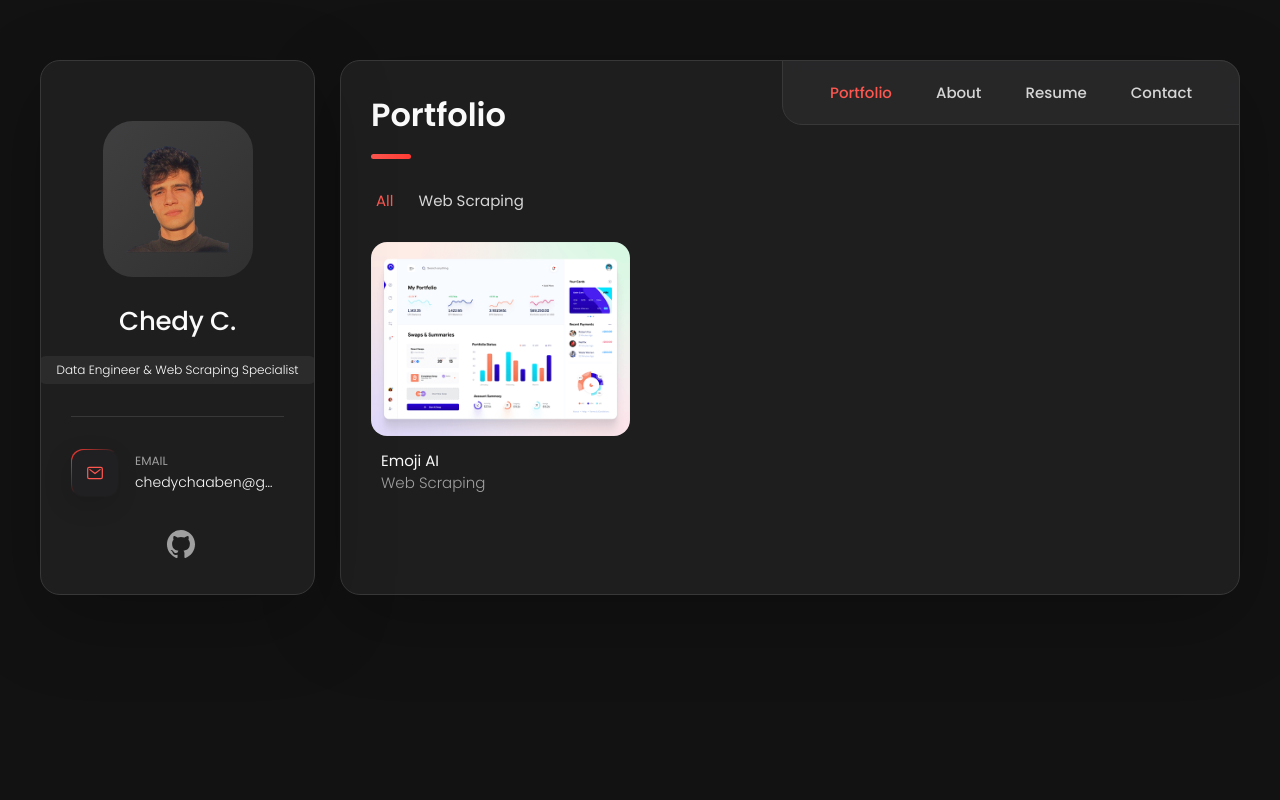
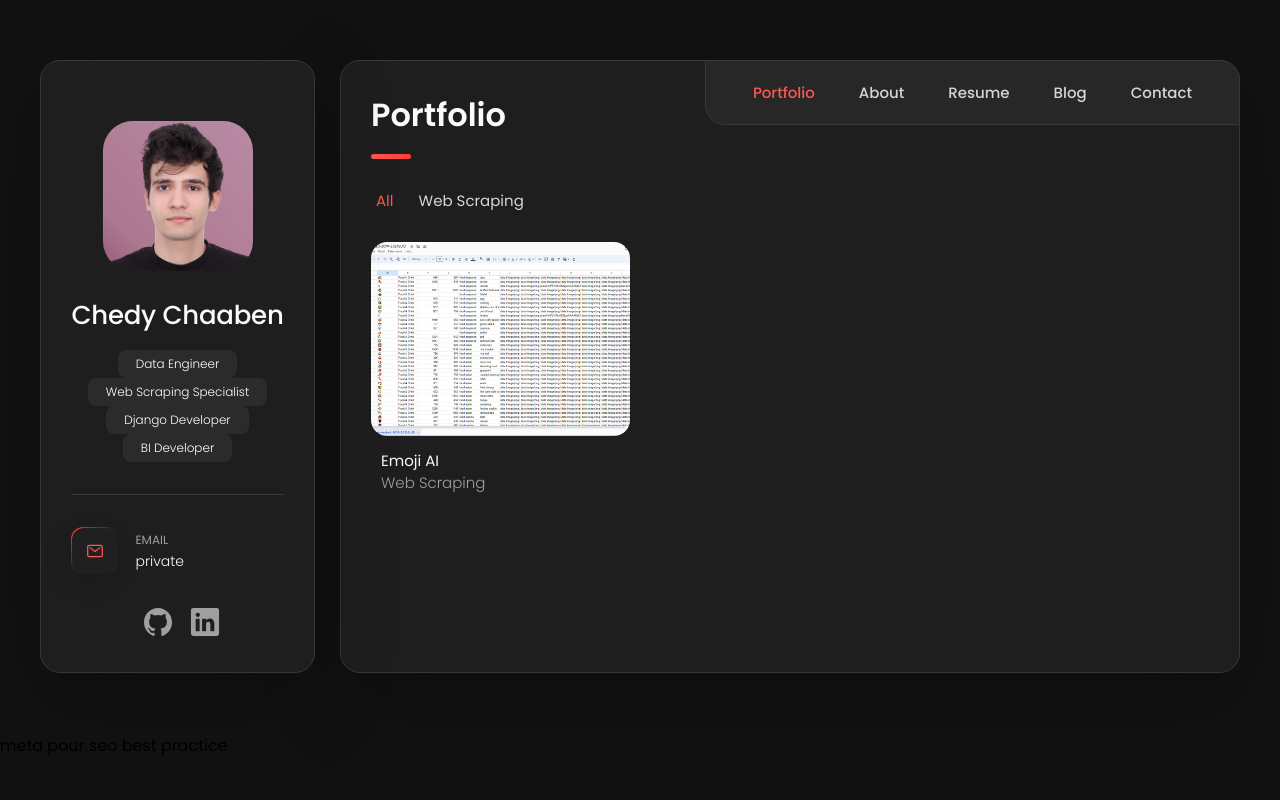
Before and after one commit to chedychaaben/portfolio-website, a Django app: page / in a window 1280 px wide. Run offline with Django 3.2, Linux system fonts and the light colour scheme; data that the repository does not hold is empty.

Commit message:
Frontend Editing

```diff
--- a/apps/portfolio/admin.py
+++ b/apps/portfolio/admin.py
@@ -1,6 +1,6 @@
 from django.contrib import admin
 
-from .models import Preview, Quote, Skill, Project,ProjectTech , ProjectImage
+from .models import Preview, Quote, Skill, Project,ProjectTech , ProjectImage, ContactForm
 # Register your models here.
 admin.site.register(Preview)
 admin.site.register(Quote)
@@ -8,3 +8,4 @@ admin.site.register(Skill)
 admin.site.register(Project)
 admin.site.register(ProjectTech)
 admin.site.register(ProjectImage)
+admin.site.register(ContactForm)
--- a/apps/portfolio/views.py
+++ b/apps/portfolio/views.py
@@ -1,5 +1,7 @@
 from django.shortcuts import render
-from .models import Preview, Quote, Skill, Project
+from .models import Preview, Quote, Skill, Project, ContactForm
+from django.http import HttpResponse
+
 
 # Create your views here.
 def homepage(request):
@@ -15,3 +17,13 @@ def homepage(request):
         'projects' : projects
     }
     return render(request, 'homepage.html', context=context)
+
+def contactform(request):
+    if request.method == 'POST':
+        full_name = request.POST.get('full_name')
+        email = request.POST.get('email')
+        message = request.POST.get('message')
+        ContactForm.objects.create(full_name=full_name, email=email, message=message)
+        return HttpResponse(f'Thank you {full_name}')
+    else:
+        return HttpResponse(f'Message not saved :/')
--- a/portfolio/settings.py
+++ b/portfolio/settings.py
@@ -7,7 +7,7 @@ import os
 # Build paths inside the project like this: BASE_DIR / 'subdir'.
 BASE_DIR = Path(__file__).resolve().parent.parent
 
-prod = True
+prod = False
 # Quick-start development settings - unsuitable for production
 # See https://docs.djangoproject.com/en/3.2/howto/deployment/checklist/
 
--- a/portfolio/urls.py
+++ b/portfolio/urls.py
@@ -10,7 +10,8 @@ from apps.portfolio import views as portfolioviews
 
 urlpatterns = [
     path('admin/', admin.site.urls),
-    path('', portfolioviews.homepage, name="homepage")
+    path('', portfolioviews.homepage, name="homepage"),
+    path('contactform/', portfolioviews.contactform, name="contactform")
 ]
 
 if not settings.DEBUG:
--- a/templates/homepage.html
+++ b/templates/homepage.html
@@ -16,14 +16,19 @@
     <div class="sidebar-info">
 
       <figure class="avatar-box">
-        <img src="{% static "images/my-profile-image.png"%}" alt="Chedy Chaaben" width="100">
+        <img class="avatar-box" src="{% static "images/MY PIC_300x300.png"%}" alt="Chedy Chaaben" width="100">
       </figure>
 
       <div class="info-content">
         <h1 class="name" title="Chedy Chaaben">
-          Chedy C.
+          Chedy Chaaben
         </h1>
-        <p class="title">Data Engineer & Web Scraping Specialist</p>
+        <div class="display: flex;">
+          <p class="title">Data Engineer</p>
+          <p class="title">Web Scraping Specialist</p>
+          <p class="title">Django Developer</p>
+          <p class="title">BI Developer</p>
+        </div>
       </div>
 
       <button class="info_more-btn" data-sidebar-btn>
@@ -49,7 +54,7 @@
           <div class="contact-info">
             <p class="contact-title">Email</p>
 
-            <a href="mailto:chedychaaben@gmail.com" class="contact-link">chedychaaben@gmail.com</a>
+            <a href="mailto:pleaseusethecontactform@chedychaaben.com" class="contact-link">private</a>
           </div>
 
         </li>
@@ -108,6 +113,12 @@
           </a>
         </li>
 
+        <li class="social-item">
+          <a href="https://www.linkedin.com/in/chedy-chaaben-154391157/" class="social-link">
+            <ion-icon name="logo-linkedin" size="large" ></ion-icon>
+          </a>
+        </li>
+
       </ul>
 
     </div>
@@ -143,6 +154,10 @@
           <button class="navbar-link" data-nav-link>Resume</button>
         </li>
 
+
+        <li class="navbar-item">
+          <button class="navbar-link" data-nav-link>Blog</button>
+        </li>
 
         <li class="navbar-item">
           <button class="navbar-link" data-nav-link>Contact</button>
@@ -214,7 +229,7 @@
                   <ion-icon name="eye-outline"></ion-icon>
                 </div>
 
-                <img src="{% static "images/project-2.png"%}" alt="Emoji AI" loading="lazy">
+                <img src="{% static "images/projectEmojiAI.jpg"%}" alt="Emoji AI" loading="lazy">
               </figure>
 
               <h3 class="project-title">Emoji AI</h3>
@@ -622,13 +525,70 @@
 
       </section>
 
-      <br>
+    </article>
+
+    <!--
+      - #RESUME
+    -->
+
+    <article class="resume" data-page="resume">
+
+      <header>
+        <h2 class="h2 article-title">Resume</h2>
+      </header>
 
       <section class="timeline">
 
         <div class="title-wrapper">
           <div class="icon-box">
-            <ion-icon name="book-outline"></ion-icon>
+            <ion-icon name="school-outline"></ion-icon>
+          </div>
+
+          <h3 class="h3">Education</h3>
+        </div>
+
+        <ol class="timeline-list">
+
+          <li class="timeline-item">
+            <div class="social-item" style="display: flex;">
+              <h4 class="h4 timeline-item-title">North Amercian Private University</h4>
+              <a href="https://nau.tn/" class="social-link" target="_blank">
+                <ion-icon name="open-outline" size="small" ></ion-icon>
+              </a>
+            </div>
+            <span>Engineer's degree, Computer Science Engineering</span>
+          </li>
+
+          <li class="timeline-item">
+            <div class="social-item" style="display: flex;">
+              <h4 class="h4 timeline-item-title">Higher Institute of Computer Science and Multimedia</h4>
+              <a href="https://isimsf.rnu.tn/" class="social-link" target="_blank">
+                <ion-icon name="open-outline" size="small" ></ion-icon>
+              </a>
+            </div>
+            <span>Bachelor's Degree in Data Analytics and Big Data</span>
+          </li>
+
+          <li class="timeline-item">
+
+            <h4 class="h4 timeline-item-title">High school</h4>
+
+            <span></span>
+
+            <p class="timeline-text">
+            </p>
+
+          </li>
+
+        </ol>
+
+      </section>
+
+      <section class="timeline">
+
+        <div class="title-wrapper">
+          <div class="icon-box">
+            <ion-icon name="ribbon-outline"></ion-icon>
           </div>
 
           <h3 class="h3">Certifications</h3>
@@ -637,52 +597,143 @@
         <ol class="timeline-list">
 
           <li class="timeline-item">
+            <h4 class="h4 timeline-item-title">University of Michigan</h4>
+            <span>Using Python to Access Web Data</span>
+            <h4 class="timeline-text">Certification ID: UZT5ELM6SKMR</h4>
+            <div class="social-item" style="display: flex;">
+              <h4 class="timeline-text">Verify At</h4>
+              <a href="https://coursera.org/verify/UZT5ELM6SKMR" class="social-link" target="_blank">
+                <ion-icon name="open-outline" size="small" ></ion-icon>
+              </a>
+            </div>
+          </li>
 
-            <h4 class="h4 timeline-item-title">AWS S3 Basics</h4>
-
-            <p class="timeline-text">
-              Native
-            </p>
-            Provider:University of Michigan
-            Issued:
-            Verify Link :
+          <li class="timeline-item">
+            <h4 class="h4 timeline-item-title">Coursera Project Network</h4>
+            <span>AWS S3 Basics</span>
+            <h4 class="timeline-text">Certification ID: M9VC32EDJCKF</h4>
+            <div class="social-item" style="display: flex;">
+              <h4 class="timeline-text">Verify At</h4>
+              <a href="https://coursera.org/verify/M9VC32EDJCKF" class="social-link" target="_blank">
+                <ion-icon name="open-outline" size="small" ></ion-icon>
+              </a>
+            </div>
           </li>
 
         </ol>
 
       </section>
 
+      <section class="timeline">
+
+        <div class="title-wrapper">
+          <div class="icon-box">
+            <ion-icon name="stats-chart-outline"></ion-icon>
+          </div>
+
+          <h3 class="h3">Professional experiences</h3>
+        </div>
+
+        <ol class="timeline-list">
+
+          <li class="timeline-item">
+            <div class="social-item" style="display: flex;">
+              <h4 class="h4 timeline-item-title">PERFAXIS</h4>
+              <a href="https://www.linkedin.com/company/ste-perfaxis/" class="social-link" target="_blank">
+                <ion-icon name="open-outline" size="small" ></ion-icon>
+              </a>
+            </div>
+            <!--
+            <p class="certifications-text">
+              High-quality
+            </p>-->
+            <span>Junior BI Developer (Internship)</span>
+            <div class="skills-content">
+              <p class="title">SQL Server Integration Services</p>
+              <p class="title">SQL Server Reporting Services</p>
+              <p class="title">SQL Server Management Studio</p>
+              <p class="title">Microsoft Power BI</p>
+            </div>
+          </li>
+
+
+          <li class="timeline-item">
+            <div class="social-item" style="display: flex;">
+              <h4 class="h4 timeline-item-title">Piximind</h4>
+              <a href="https://www.piximind.com/" class="social-link" target="_blank">
+                <ion-icon name="open-outline" size="small" ></ion-icon>
+              </a>
+            </div>
+            <!--
+            <p class="certifications-text">
+              High-quality
+            </p>-->
+            <span>Full Stack web developer (Internship)</span>
+            <div class="skills-content">
+              <p class="title">FastAPI</p>
+              <p class="title">ReactJS</p>
+              <p class="title">MongoDB</p>
+              <p class="title">TensorFlow BERT Model</p>
+            </div>
+          </li>
+
+        </ol>
+
+      </section>
 
       <section class="timeline">
 
         <div class="title-wrapper">
           <div class="icon-box">
-            <ion-icon name="book-outline"></ion-icon>
+            <ion-icon name="planet-outline"></ion-icon>
           </div>
 
-          <h3 class="h3">Proffesional experience</h3>
+          <h3 class="h3">Languages</h3>
         </div>
 
         <ol class="timeline-list">
 
           <li class="timeline-item">
 
-            <h4 class="h4 timeline-item-title">Inetrship</h4>
+            <h4 class="h4 timeline-item-title">English</h4>
 
             <p class="timeline-text">
               Native
             </p>
+
           </li>
-          Junior BI Developer (SQL Server 2019) | Internship | STE PERFAXIS
 
-          February 2023 - May 2023
-          Data Scraping, Mining, ML, FARM Stack | Internship | Piximind.com
+          <li class="timeline-item">
 
-          July 2022 - August 2022
-          Summer Internship Job
+            <h4 class="h4 timeline-item-title">French</h4>
+
+            <p class="timeline-text">
+              Native
+            </p>
+
+          </li>
+
         </ol>
 
       </section>
+
+    </article>
+
+
+    <!--
+      - #BLOG
+    -->
+
+    <article class="blog" data-page="blog">
+
+      <header>
+        <h2 class="h2 article-title">blog</h2>
+      </header>
+
+      <section class="blog-form">s
+
+      </section>
+
     </article>
 
 
@@ -723,4 +775,5 @@
   </div>
 
 </main>
+meta pour seo best practice
 {% endblock content %}
--- a/templates/static/css/style.css
+++ b/templates/static/css/style.css
@@ -334,9 +334,24 @@ main {
   font-weight: var(--fw-300);
   width: max-content;
   padding: 3px 12px;
+  margin : 6px;
   border-radius: 8px;
 }
 
+.skills-content{
+  display: flex;
+}
+
+.skills-content .title {
+  color: var(--white-1);
+  background: var(--onyx);
+  font-size: var(--fs-8);
+  font-weight: var(--fw-300);
+  width: max-content;
+  padding: 3px 12px;
+  margin : 6px;
+  border-radius: 8px;
+}
 .info_more-btn {
   position: absolute;
   top: -15px;
@@ -590,6 +605,17 @@ main {
   overflow: hidden;
 }
 
+.certifications-text {
+  color: var(--light-gray);
+  font-size: var(--fs-6);
+  font-weight: var(--fw-300);
+  line-height: 1.6;
+  display: -webkit-box;
+  line-clamp: 4;
+  -webkit-line-clamp: 4;
+  -webkit-box-orient: vertical;
+  overflow: hidden;
+}
 
 /**
  * #testimonials-modal
```
Also changed, not shown: other parts of templates/homepage.html (+3 -114 lines), apps/portfolio/models.py (+8 -0 lines), apps/portfolio/migrations/0006_contactform.py (added), apps/portfolio/migrations/0007_rename_title_contactform_full_name.py (added), templates/static/images/MY PIC_300x300.png (added), templates/static/images/projectEmojiAI.jpg (added), 4 other files. Lines whose indentation alone changed are shown as unchanged.
